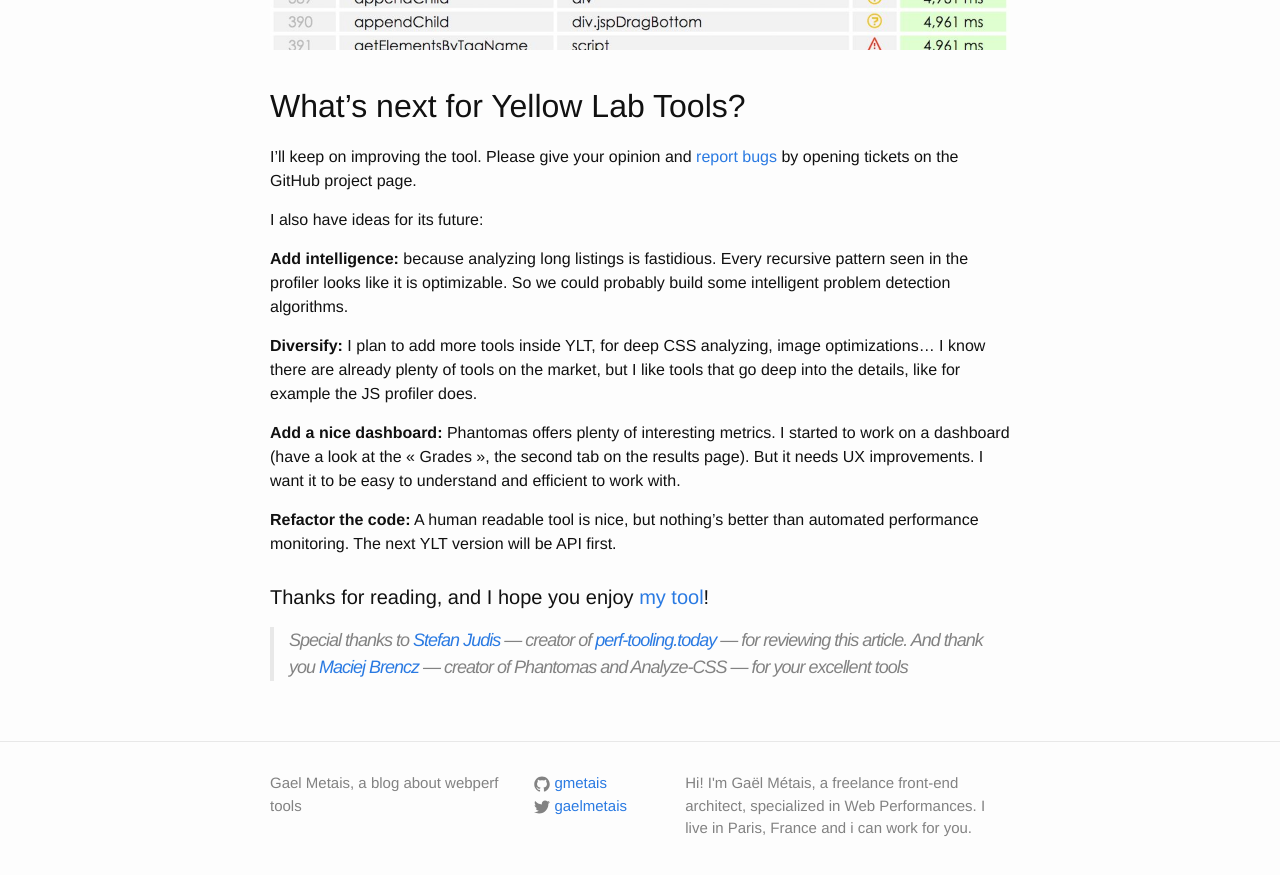
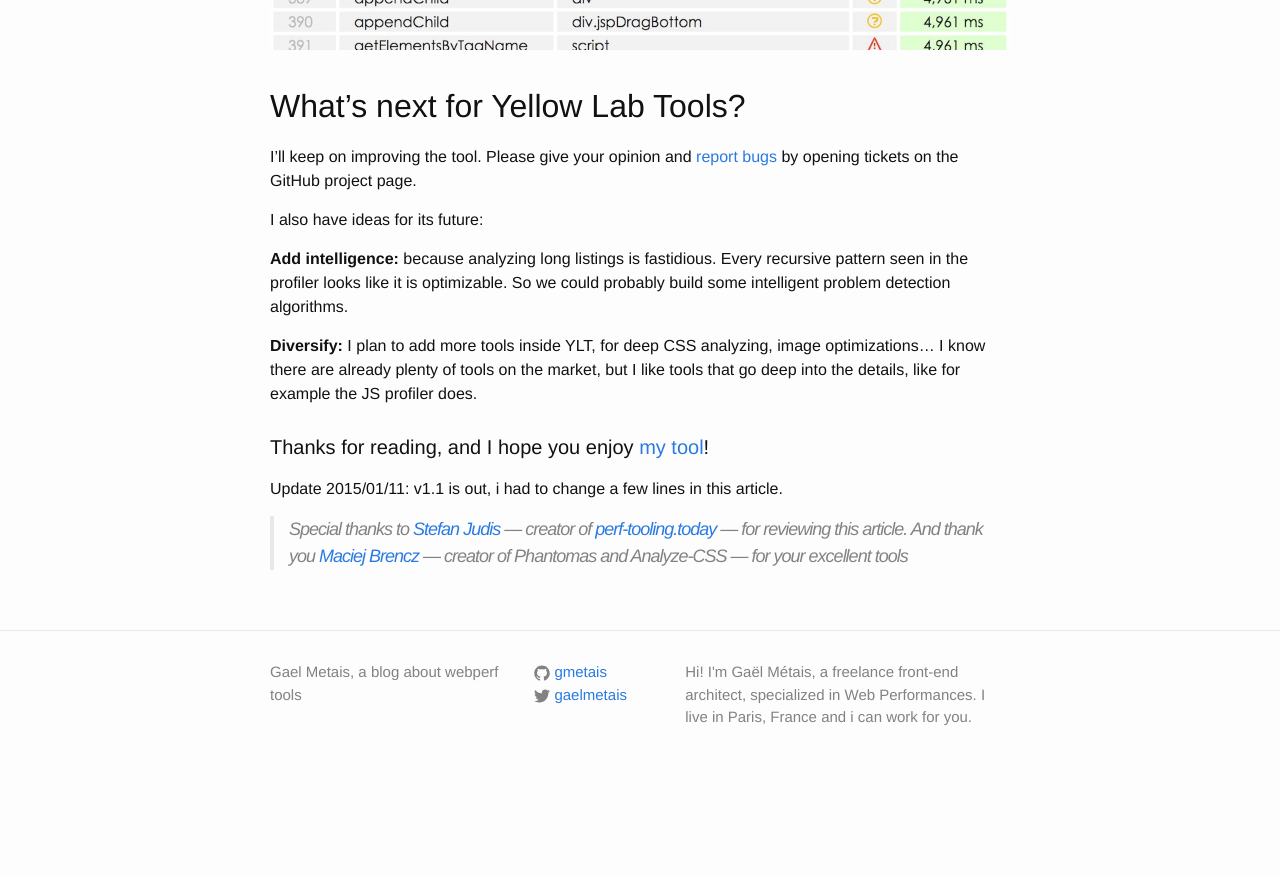
Before and after one commit to gmetais/gmetais.github.io, a Jekyll site: the page built from _posts/2014-11-18-untangle_the_js_spaghetti_code.markdown, in a window 1280 px wide and 900 px high, scrolled down 5240 px. Shown: the top 875 px of the window. Built offline with Jekyll 4.4.1, drawn with Linux system fonts in a browser that asks for light colours; after the commit the page ends 6029 px from its top, so only the background shows below that; some of the changed text lies outside the part shown.

Commit message:
Yellow Lab Tools v1.1

```diff
--- a/_posts/2014-11-18-untangle_the_js_spaghetti_code.markdown
+++ b/_posts/2014-11-18-untangle_the_js_spaghetti_code.markdown
@@ -45,7 +45,7 @@
 When profiling a webpage, there can be thousands of DOM interactions, that are hard to analyze. It needed an HTML UI, and that's what Yellow Lab Tools brings in.
 
 
-When you launch a test (on www.aol.com for the next screenshot), you'll see a **timeline** that looks like this:
+After launching a test click on the "JS Timeline" menu button. You'll see a **timeline** that looks like this (example with www.aol.com):
 
 ![YellowLabTools timeline screenshot](/assets/YLTtimeline1.jpg)
 
@@ -142,13 +142,10 @@
 
 **Diversify:** I plan to add more tools inside YLT, for deep CSS analyzing, image optimizations... I know there are already plenty of tools on the market, but I like tools that go deep into the details, like for example the JS profiler does.
 
-**Add a nice dashboard:** Phantomas offers plenty of interesting metrics. I started to work on a dashboard (have a look at the « Grades », the second tab on the results page). But it needs UX improvements. I want it to be easy to understand and efficient to work with.
-
-**Refactor the code:** A human readable tool is nice, but nothing’s better than automated performance monitoring. The next YLT version will be API first.
-
-
 
 
 #### Thanks for reading, and I hope you enjoy <a target="_blank" href="http://yellowlab.tools">my tool</a>!
 
+Update 2015/01/11: v1.1 is out, i had to change a few lines in this article.
+
 > Special thanks to <a target="_blank" href="https://twitter.com/stefanjudis">Stefan Judis</a> — creator of <a target="_blank" href="http://perf-tooling.today/">perf-tooling.today</a> — for reviewing this article. And thank you <a target="_blank" href="https://github.com/macbre">Maciej Brencz</a> — creator of Phantomas and Analyze-CSS — for your excellent tools
--- a/_posts/2014-11-20-what_is_yellow_lab_tools.markdown
+++ b/_posts/2014-11-20-what_is_yellow_lab_tools.markdown
@@ -11,9 +11,9 @@
 
 These metrics are then manipulated and presented in an easy to understand manner, organized in categories of interest.
 
-Currently there's a section for analyzing the JavaScript execution timeline, complete with a JavaScript profiler that lets developers see how JS scripts have been executed, what where their results and how it impacted the page performance.
+The main utility is a grading feature that provides A-to-F grades based on the performance of various utilities and operations like DOM complexity, DOM manipulation, the number of HTTP requests, network interactions, CSS complexity, and so on.
 
-The second main utility is a grading feature that provides A-to-F grades based on the performance of various utilities and operations like DOM complexity, DOM manipulation, the number of HTTP requests, network interactions, CSS complexity, and so on.
+There's also a section for analyzing the JavaScript execution timeline, complete with a JavaScript profiler that lets developers see how JS scripts have been executed, what where their results and how it impacted the page performance.
 
 All in all, Yellow Lab Tools can be really useful for both beginner and advanced coders, helping them improve or fix the way they write JS and CSS, boosting page loading speeds and their code's overall performance.
 
```
Also changed, not shown: other parts of _posts/2014-11-18-untangle_the_js_spaghetti_code.markdown (+1 -1 lines), _posts/2015-01-11-version_1.1_released.markdown (added, +33 -0 lines).
